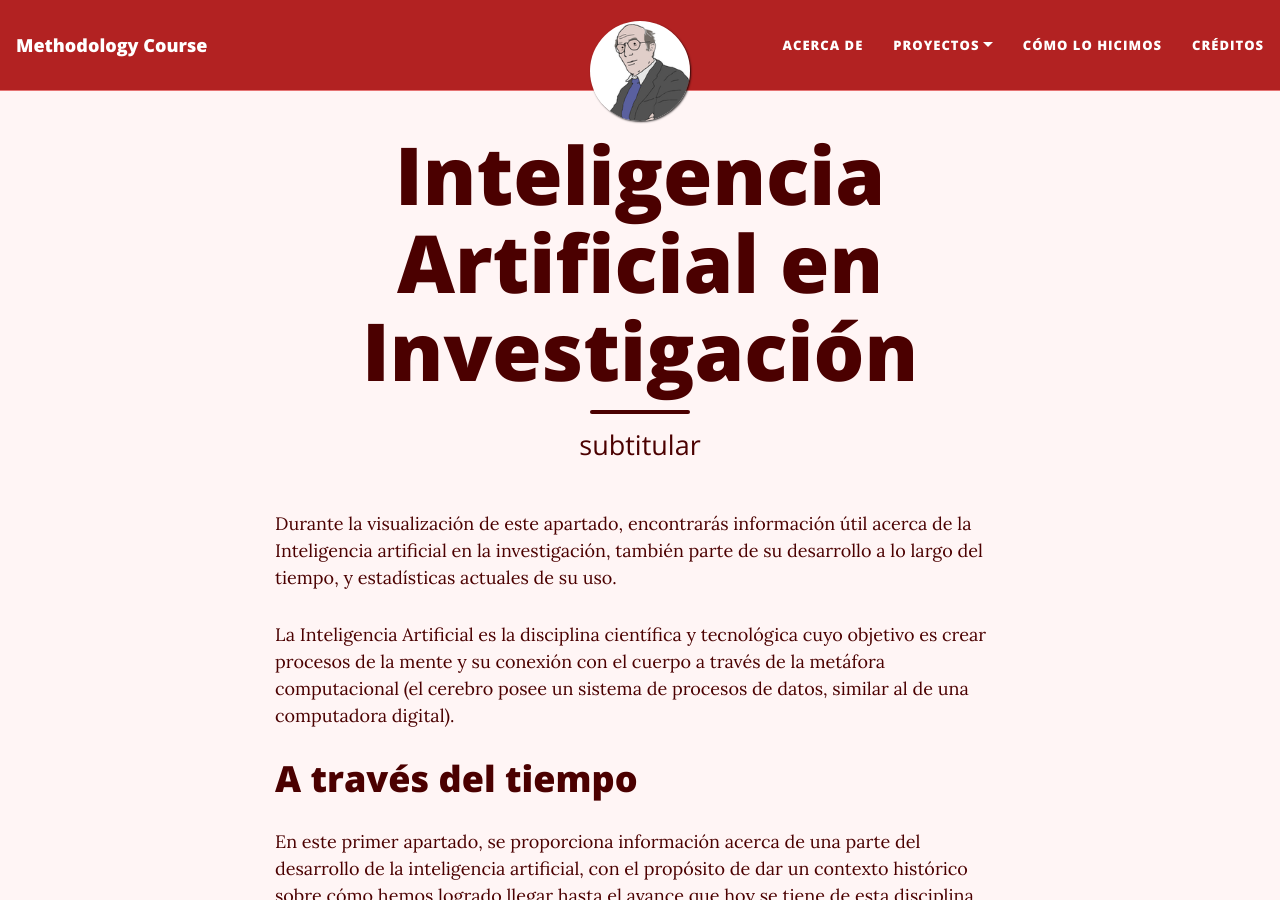
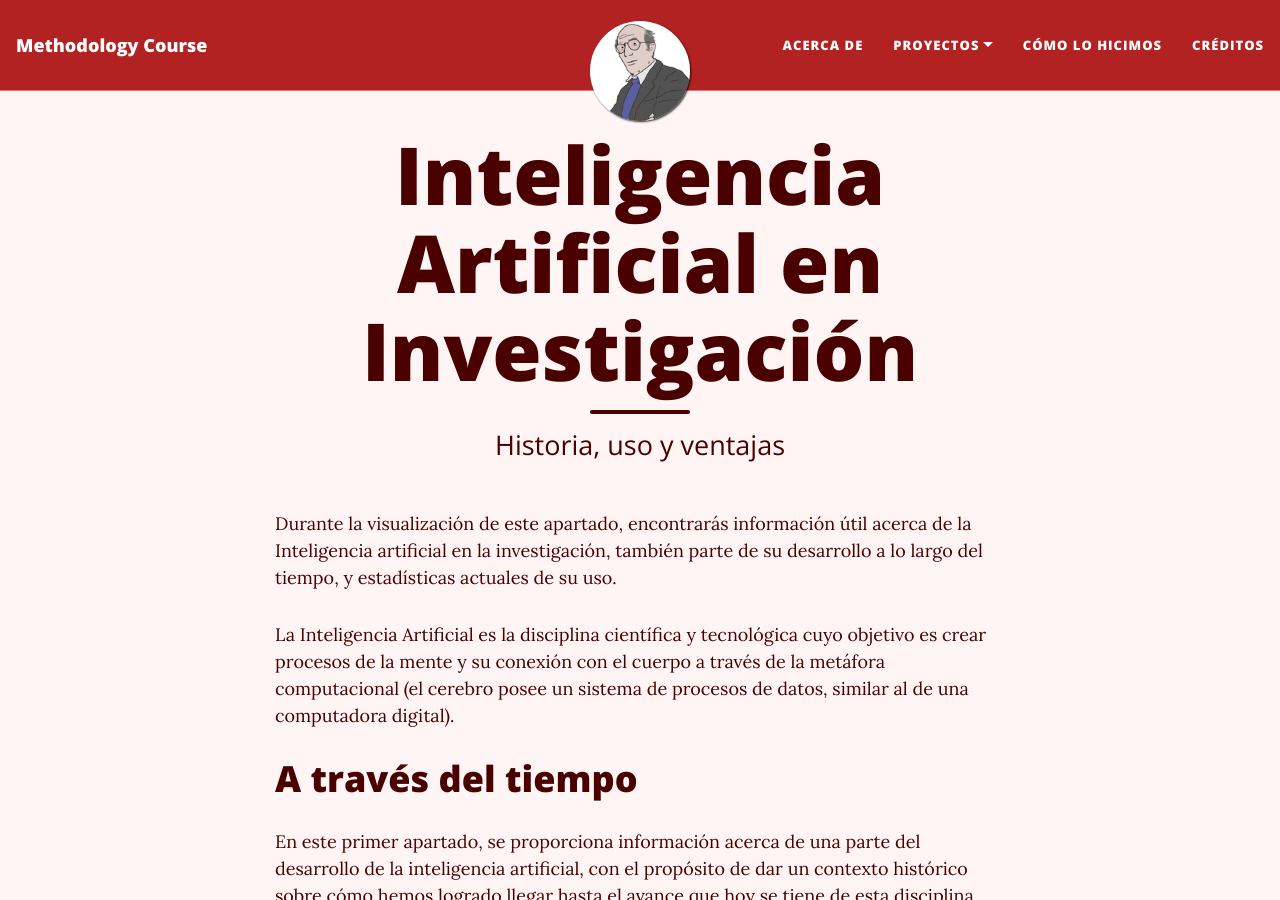
Before and after one commit to rosariorogel/metodologia, a Jekyll site: the page built from _pages/inteligencia-artificial.md, in a window 1280 px wide and 900 px high. Built offline with Jekyll 4.4.1, drawn with Linux system fonts in a browser that asks for light colours; nearby versions of some CDN libraries.

Commit message:
Subtitulo inteligencia-artificial.md

```diff
--- a/_pages/inteligencia-artificial.md
+++ b/_pages/inteligencia-artificial.md
@@ -1,7 +1,7 @@
 ---
 layout: page
 title: Inteligencia Artificial en Investigación
-subtitle: subtitular
+subtitle: Historia, uso y ventajas
 permalink: inteligencia-artificial
 ---
 
```
